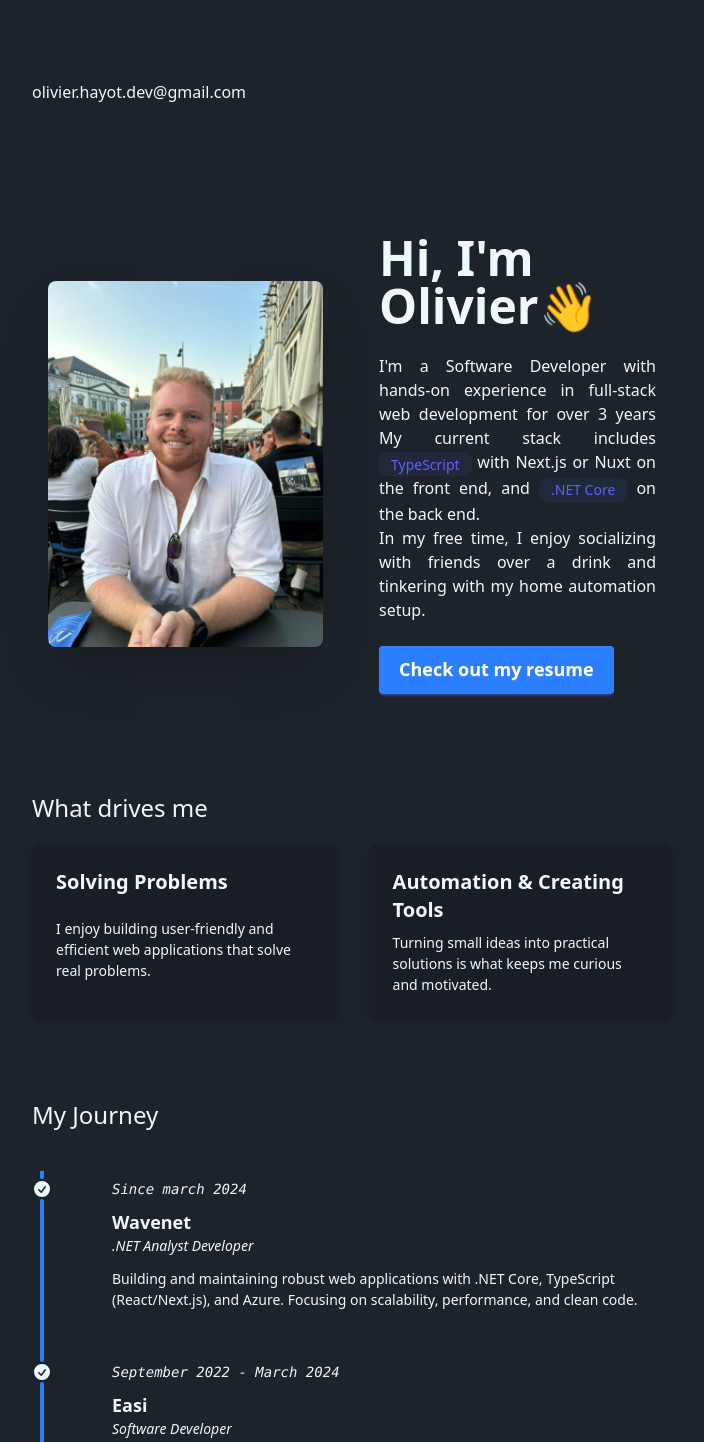
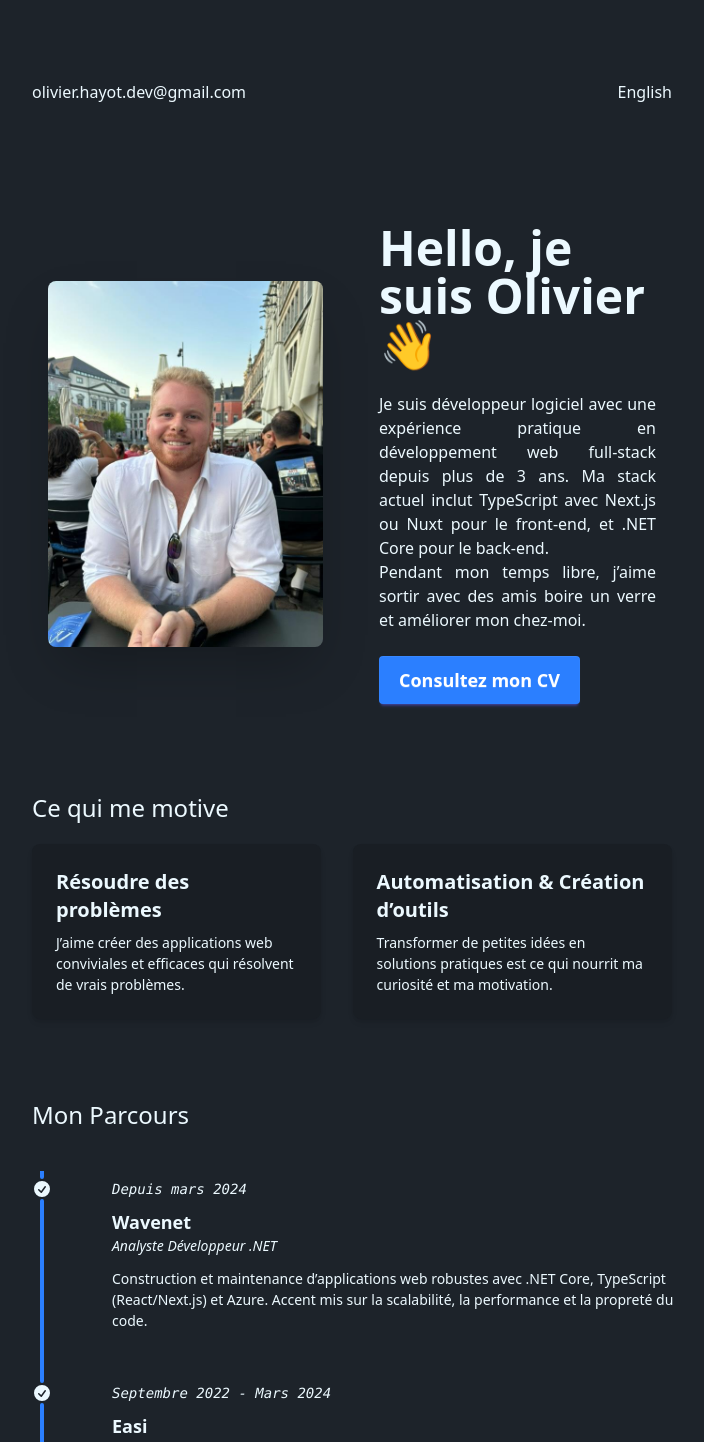
Before and after one commit to h0livier/nuxt-portfolio, a Nuxt app: page / in a window 1280 px wide. Shown: the top 1442 px of the page, without its empty margins (288-992 px from the left). Built offline with nearby package versions, Linux system fonts and the light colour scheme.

Commit message:
added i18n translation

```diff
--- a/components/cv.vue
+++ b/components/cv.vue
@@ -4,20 +4,16 @@ import type { ListOption, Place, WorkPlace } from '~/types'
 interface CVProps{
     educations: Place[]
     experiences: WorkPlace[]
+    contacts: ListOption[]
+    languages: ListOption[]
 }
 const props = defineProps<CVProps>()
 
 const educations = props.educations
 const experiences = props.experiences
-const contacts = ref<ListOption[]>([
-    { name: 'Phone number', value: '+32 471 64 60 15' },
-    { name: 'Mail', value: 'olivier.hayot.dev@gmail.com' },
-    { name: 'Website', value: 'https://cv.olivierhayot.be' },
-])
-const languages = ref<ListOption[]>([
-    { name: "French", value: 'C2' },
-    { name: "English", value: 'B2' },
-])
+const contacts = props.contacts
+const languages = props.languages
+
 const skills = ref<ListOption[]>([
     {name: 'Web Back-end', value: '.Net Core, C#, Node.js, Typescript, Laravel, PHP'},
     {name: 'Web Front-end', value: 'HTML5, CSS3, Sass, React.js, Next.js, Typescript'},
--- a/components/cv/lined/index.vue
+++ b/components/cv/lined/index.vue
@@ -23,7 +23,7 @@ const skills = ["C#", ".Net Core", "EF Core", "XUnit/NUnit", "Blazor", "TypeScri
                 </p>
                 <div>
                     <h1 class="text-4xl">Olivier Hayot</h1>
-                    <h2 class="text-3xl py-2">.NET Analyst Developer</h2>
+                    <h2 class="text-3xl py-2">{{ $t("cvHeader.title") }}</h2>
                     <p class="text-md">
                         <span v-for="(item, index) in contacts">
                             <span class="mx-1" v-if="index !== 0"> | </span>
@@ -34,11 +34,11 @@ const skills = ["C#", ".Net Core", "EF Core", "XUnit/NUnit", "Blazor", "TypeScri
             </div>
         </div>
 
-        <cv-lined-section title="About Me">
-            <p class="pt-3 text-sm">IT enthusiast passionate about programming and the world of DevOps. My curiosity has led me to explore various programming languages as well as automation and infrastructure management tools. I particularly enjoy technical challenges and finding efficient solutions to optimize development processes.</p>
+        <cv-lined-section :title='$t("aboutMe")'>
+            <p class="pt-3 text-sm">{{ $t("cvHeader.description") }}</p>
         </cv-lined-section>
 
-        <cv-lined-section title="Work Experience">
+        <cv-lined-section :title='$t("workExperience")'>
             <cv-lined-experience
                 v-for="(experience, index) in experiences"
                 :key="index"
@@ -48,7 +48,7 @@ const skills = ["C#", ".Net Core", "EF Core", "XUnit/NUnit", "Blazor", "TypeScri
                 :description="experience.description" />
         </cv-lined-section>
 
-        <cv-lined-section title="Education">
+        <cv-lined-section :title='$t("education")'>
             <cv-lined-experience
                 v-for="(education, index) in educations"
                 :key="index"
@@ -57,7 +57,7 @@ const skills = ["C#", ".Net Core", "EF Core", "XUnit/NUnit", "Blazor", "TypeScri
                 :description="education.description" />
         </cv-lined-section>
 
-        <cv-lined-section title="Skills">
+        <cv-lined-section :title='$t("skills")'>
             <div className="grid grid-cols-5 grid-rows-4 gap-4">
                 <div v-for="item in skills" class="flex justify-start items-center">
                     <span class="text-sm font-semibold">{{ item }}</span>
@@ -65,7 +65,7 @@ const skills = ["C#", ".Net Core", "EF Core", "XUnit/NUnit", "Blazor", "TypeScri
             </div>
         </cv-lined-section>
 
-        <cv-lined-section title="Languages">
+        <cv-lined-section :title='$t("languagesTitle")'>
             <div v-for="item in languages" className="flex justify-between">
                 <span>{{ item.name }}</span>
                 <span class="font-bold">{{ item.value }}</span>
--- a/components/print-button.vue
+++ b/components/print-button.vue
@@ -4,5 +4,5 @@ function print(){
 }
 </script>
 <template>
-    <button class="btn btn-primary lg:btn-lg bg-blue-500 border-0 shadow-blue-300 text-white" @click="print()">Check out my resume</button>
+    <button class="btn btn-primary lg:btn-lg bg-blue-500 border-0 shadow-blue-300 text-white" @click="print()">{{$t("printButton")}}</button>
 </template>
--- a/components/timeline.vue
+++ b/components/timeline.vue
@@ -12,7 +12,7 @@ const educations = ref(props.educations)
 const experiences = ref(props.experiences)
 </script>
 <template>
-    <h2 class="text-2xl mb-10 mt-[10vh]">My Journey</h2>
+    <h2 class="text-2xl mb-10 mt-[10vh]">{{$t("timelineTitle")}}</h2>
     <ul class="timeline timeline-snap-icon timeline-compact timeline-vertical">
         <li v-for="experience in experiences">
             <hr class="bg-blue-500" />
--- /dev/null
+++ b/i18n/locales/en.json
@@ -0,0 +1,62 @@
+{
+  "welcome": "Hi, I'm ",
+  "presentation_1": "I'm a Software Developer with hands-on experience in full-stack web development for over %YEARS% years.",
+  "presentation_2": " My current stack includes TypeScript with Next.js or Nuxt on the front end, and .NET Core on the back end.",
+  "presentation_3": "In my free time, I enjoy socializing with friends over a drink and tinkering with my home automation setup.",
+  "drivesMe": "What drives me",
+  "firstMotivationTitle": "Solving Problems",
+  "firstMotivationText": "I enjoy building user-friendly and efficient web applications that solve real problems.",
+  "secondMotivationTitle": "Automation & Creating Tools",
+  "secondMotivationText": "Turning small ideas into practical solutions is what keeps me curious and motivated.",
+  "getInTouchTitle": "Want to get in touch ?",
+  "getInTouchText": "Reach out via the social links below.",
+  "printButton": "Check out my resume",
+  "timelineTitle": "My Journey",
+
+  "experiences": {
+    "wavenet": {
+      "description": "Building and maintaining robust web applications with .NET Core, TypeScript (React/Next.js), and Azure. Focusing on scalability, performance, and clean code.",
+      "date": "Since March 2024",
+      "title": ".NET Analyst Developer"
+    },
+    "easi": {
+      "description": "Development and maintenance of tools aimed at improving and simplifying the management of Adfinity's SaaS cloud. Built tailored web and desktop applications to meet specific business needs.",
+      "date": "September 2022 - March 2024",
+      "title": "Software Developer"
+    },
+    "ulb": {
+      "description": "Focused on web technologies to enhance intranet, extranet, databases, and internal tools supporting the management and promotion of research activities within the University.",
+      "date": "February 2022 - May 2022",
+      "title": "Web Developer Intern"
+    }
+  },
+
+  "educations": {
+    "heh": {
+      "description": "Bachelor’s Degree in Computer Science and Systems, specializing in Telecommunications and Networks",
+      "date": "2019 - 2022"
+    }
+  },
+
+  "contacts": {
+    "phone": "Phone number",
+    "mail": "Mail",
+    "website": "Website"
+  },
+  "languages": {
+    "french": "French",
+    "english": "English"
+  },
+
+
+    "aboutMe": "About Me",
+    "workExperience": "Work Experience",
+    "education": "Education",
+    "skills": "Skills",
+    "languagesTitle": "Languages",
+
+    "cvHeader": {
+        "title": ".NET Analyst Developer",
+        "description": "IT enthusiast passionate about programming and the world of DevOps. My curiosity has led me to explore various programming languages as well as automation and infrastructure management tools. I particularly enjoy technical challenges and finding efficient solutions to optimize development processes."
+    }
+}
--- /dev/null
+++ b/i18n/locales/fr.json
@@ -0,0 +1,61 @@
+{
+  "welcome": "Hello, je suis ",
+  "presentation_1": "Je suis développeur logiciel avec une expérience pratique en développement web full-stack depuis plus de %YEARS% ans.",
+  "presentation_2": " Ma stack actuel inclut TypeScript avec Next.js ou Nuxt pour le front-end, et .NET Core pour le back-end.",
+  "presentation_3": "Pendant mon temps libre, j’aime sortir avec des amis boire un verre et améliorer mon chez-moi.",
+  "drivesMe": "Ce qui me motive",
+  "firstMotivationTitle": "Résoudre des problèmes",
+  "firstMotivationText": "J’aime créer des applications web conviviales et efficaces qui résolvent de vrais problèmes.",
+  "secondMotivationTitle": "Automatisation & Création d’outils",
+  "secondMotivationText": "Transformer de petites idées en solutions pratiques est ce qui nourrit ma curiosité et ma motivation.",
+  "getInTouchTitle": "Envie de me contacter ?",
+  "getInTouchText": "Contactez-moi via les liens sociaux ci-dessous.",
+  "printButton": "Consultez mon CV",
+  "timelineTitle": "Mon Parcours",
+
+  "experiences": {
+    "wavenet": {
+      "description": "Construction et maintenance d’applications web robustes avec .NET Core, TypeScript (React/Next.js) et Azure. Accent mis sur la scalabilité, la performance et la propreté du code.",
+      "date": "Depuis mars 2024",
+      "title": "Analyste Développeur .NET"
+    },
+    "easi": {
+      "description": "Développement et maintenance d’outils visant à améliorer et simplifier la gestion du cloud SaaS d’Adfinity. Création d’applications web et desktop sur mesure pour répondre à des besoins métiers spécifiques.",
+      "date": "Septembre 2022 - Mars 2024",
+      "title": "Développeur Logiciel"
+    },
+    "ulb": {
+      "description": "Travail axé sur les technologies web pour améliorer l’intranet, l’extranet, les bases de données et les outils internes soutenant la gestion et la valorisation des activités de recherche au sein de l’université.",
+      "date": "Février 2022 - Mai 2022",
+      "title": "Stagiaire Développeur Web"
+    }
+  },
+
+  "educations": {
+    "heh": {
+      "description": "Bachelier en Informatique et Systèmes, spécialisation Télécommunications et Réseaux",
+      "date": "2019 - 2022"
+    }
+  },
+
+  "contacts": {
+    "phone": "Numéro de téléphone",
+    "mail": "E-mail",
+    "website": "Site web"
+  },
+  "languages": {
+    "french": "Français",
+    "english": "Anglais"
+  },
+
+  "aboutMe": "À propos de moi",
+  "workExperience": "Expérience Professionnelle",
+  "education": "Formation",
+  "skills": "Compétences",
+  "languagesTitle": "Langues",
+
+  "cvHeader": {
+    "title": "Analyste Développeur .NET",
+    "description": "Passionné d'informatique, j'aime la programmation et le monde du DevOps. Ma curiosité m'a amené à explorer divers langages de programmation ainsi que des outils d'automatisation et de gestion d'infrastructure. J'apprécie particulièrement les défis techniques et la recherche de solutions efficaces pour optimiser les processus de développement."
+  }
+}
--- a/nuxt.config.ts
+++ b/nuxt.config.ts
@@ -2,7 +2,7 @@
 import tailwindcss from "@tailwindcss/vite";
 
 export default defineNuxtConfig({
-  modules: ['@nuxtjs/sitemap'],
+  modules: ['@nuxtjs/sitemap', '@nuxtjs/i18n'],
   compatibilityDate: '2024-11-01',
   devtools: { enabled: true },
   vite: {
@@ -27,5 +27,12 @@ export default defineNuxtConfig({
   },
   site: {
     url: 'http://localhost'
+  },
+  i18n: {
+    defaultLocale: 'fr',
+    locales: [
+      { code: 'en', name: 'English', file: 'en.json' },
+      { code: 'fr', name: 'French', file: 'fr.json' }
+    ]
   }
 })
--- a/package.json
+++ b/package.json
@@ -10,6 +10,7 @@
     "postinstall": "nuxt prepare"
   },
   "dependencies": {
+    "@nuxtjs/i18n": "^10.2.1",
     "@nuxtjs/sitemap": "^7.4.3",
     "@tailwindcss/postcss": "^4.1.11",
     "@tailwindcss/vite": "^4.1.6",
--- a/pages/index.vue
+++ b/pages/index.vue
@@ -1,61 +1,65 @@
 <script setup lang="ts">
+import { useProfileData } from '~/services/useProfileData'
 import type { Place, WorkPlace } from '~/types'
 
-const experiences: WorkPlace[] = [
-    { name: 'Wavenet', description: "Building and maintaining robust web applications with .NET Core, TypeScript (React/Next.js), and Azure. Focusing on scalability, performance, and clean code.", date: "Since march 2024", title: '.NET Analyst Developer' },
-    { name: 'Easi', description: "Development and maintenance of tools aimed at improving and simplifying the management of Adfinity's SaaS cloud. Built tailored web and desktop applications to meet specific business needs.", date: "September 2022 - March 2024", title: 'Software Developer' },
-    { name: 'Free University of Brusells', description: "Focused on web technologies to enhance intranet, extranet, databases, and internal tools supporting the management and promotion of research activities within the University.", date: "February 2022 - May 2022", title: 'Web Developer Intern' },
-]
-const educations: Place[] = [
-    { name: 'Haute école en Hainaut', description: "Bachelor’s Degree in Computer Science and Systems, specializing in Telecommunications and Networks", date: "2019 - 2022" }
-]
+const { locale, locales, setLocale } = useI18n()
+const {experiences, educations, contacts, languages} = useProfileData()
+
+const years = new Date().getFullYear() - new Date(2022, 9, 22).getFullYear()
 
 </script>
 <template>
-    <Cv :experiences="experiences" :educations="educations" />
+    <Cv :experiences="experiences" :educations="educations" :contacts="contacts" :languages="languages" />
     <div class="flex justify-center">
         <div class="min-h-screen print:hidden max-w-[90vw] md:max-w-[75vw] lg:max-w-[60vw] xl:max-w-[50vw]">
-            <p class="mt-10 lg:mt-20 mb-10"><a href="mailto:olivier.hayot.dev@gmail.com">olivier.hayot.dev@gmail.com</a></p>
+            <div class="flex justify-between mt-10 lg:mt-20 mb-10">
+                <p><a href="mailto:olivier.hayot.dev@gmail.com">olivier.hayot.dev@gmail.com</a></p>
+                <div>
+                    <button v-for="l in locales" @click="setLocale(l.code)">
+                        <span v-if="l.code !== locale" > {{ l.name }}</span>
+                    </button>
+                </div>
+            </div>
             <div class="hero min-h-[80vh]">
                 <div class="hero-content lg:place-self-start lg:self-center flex-col lg:flex-row">
                     <img src="../assets/picture.jpg"
                         alt="Développeur web full stack Olivier Hayot spécialisé Next.js .NET"
                         class="max-w-[200px] lg:max-w-[275px] rounded-lg shadow-2xl lg:me-10" />
                     <div class="max-w-md">
-                        <h1 class="text-5xl font-bold">Hi, I'm <b>Olivier</b>👋</h1>
+                        <h1 class="text-5xl font-bold">{{ $t('welcome') }}<b>Olivier</b>👋</h1>
                         <div class="py-6 text-justify">
-                            I'm a Software Developer with hands-on experience in full-stack web development for over  {{ new Date().getFullYear() - new Date(2022, 9, 22).getFullYear() }} years
-                            My current stack includes <div class="badge badge-soft badge-primary">TypeScript</div> with Next.js or Nuxt on the front end, and <div class="badge badge-soft badge-primary">.NET Core</div> on the back end.
-                            <br />In my free time, I enjoy socializing with friends over a drink and tinkering with my home automation setup.
+                            {{ $t("presentation_1").replace("%YEARS%", years.toString()) }}
+                            {{ $t("presentation_2") }}
+                            <br />{{ $t("presentation_3") }}
                         </div>
                         <PrintButton></PrintButton>
                     </div>
                 </div>
             </div>
             <div class="mt-[10vh] md:my-2">
-                <h2 class="text-2xl mb-5">What drives me</h2>
+                <h2 class="text-2xl mb-5">{{ $t("drivesMe") }}</h2>
                 <div class="flex flex-col gap-4 lg:flex-row lg:gap-8">
                     <div class="grow card bg-base-200 shadow-md">
                         <div class="card-body">
-                            <p class="text-xl"><b>Solving Problems</b></p>
-                            <p>I enjoy building user-friendly and efficient web applications that solve real problems.</p>
+                            <p class="text-xl"><b>{{ $t("firstMotivationTitle") }}</b></p>
+                            <p>{{ $t("firstMotivationText") }}</p>
                         </div>
                     </div>
                     <div class="grow card bg-base-200 shadow-md">
                         <div class="card-body">
-                            <p  class="text-xl"><b>Automation & Creating Tools</b></p>
-                            <p>Turning small ideas into practical solutions is what keeps me curious and motivated.</p>
+                            <p  class="text-xl"><b>{{ $t("secondMotivationTitle") }}</b></p>
+                            <p>{{ $t("secondMotivationText") }}</p>
                         </div>
                     </div>
                 </div>
             </div>
             <Timeline :experiences="experiences" :educations="educations" />
             <div class="flex flex-col items-center gap-5 my-20">
-                <h2 class="text-3xl">Want to get in touch ?</h2>
-                <p class=" text-xl">Reach out via the social links below.</p>
+                <h2 class="text-3xl">{{ $t("getInTouchTitle") }}</h2>
+                <p class=" text-xl">{{ $t("getInTouchText") }}</p>
                 <p class="flex gap-4">
-                    <NuxtLink href="https://github.com/h0livier">github</NuxtLink>
-                    <NuxtLink href="https://www.linkedin.com/in/olivier-hayot/">linkedin</NuxtLink>
+                    <NuxtLink href="https://github.com/h0livier">Github</NuxtLink>
+                    <NuxtLink href="https://www.linkedin.com/in/olivier-hayot/">Linkedin</NuxtLink>
                 </p>
             </div>
         </div>
--- /dev/null
+++ b/services/useProfileData.ts
@@ -0,0 +1,48 @@
+import { useI18n } from 'vue-i18n'
+import type { ListOption, Place, WorkPlace } from '~/types'
+
+export const useProfileData = () => {
+  const { t } = useI18n()
+
+  const experiences: WorkPlace[] = [
+    {
+      name: 'Wavenet',
+      description: t('experiences.wavenet.description'),
+      date: t('experiences.wavenet.date'),
+      title: t('experiences.wavenet.title')
+    },
+    {
+      name: 'Easi',
+      description: t('experiences.easi.description'),
+      date: t('experiences.easi.date'),
+      title: t('experiences.easi.title')
+    },
+    {
+      name: 'Free University of Brusells',
+      description: t('experiences.ulb.description'),
+      date: t('experiences.ulb.date'),
+      title: t('experiences.ulb.title')
+    }
+  ]
+
+  const educations: Place[] = [
+    {
+      name: 'Haute école en Hainaut',
+      description: t('educations.heh.description'),
+      date: t('educations.heh.date')
+    }
+  ]
+
+  const contacts: ListOption[] = [
+    { name: t('contacts.phone'), value: '+32 471 64 60 15' },
+    { name: t('contacts.mail'), value: 'olivier.hayot.dev@gmail.com' },
+    { name: t('contacts.website'), value: 'https://cv.olivierhayot.be' }
+  ]
+
+  const languages: ListOption[] = [
+    { name: t('languages.french'), value: 'C2' },
+    { name: t('languages.english'), value: 'B2' }
+  ]
+
+  return { experiences, educations, contacts, languages }
+}
```
Also changed, not shown: 1 other file (tests, documents, lock files or other folders).
